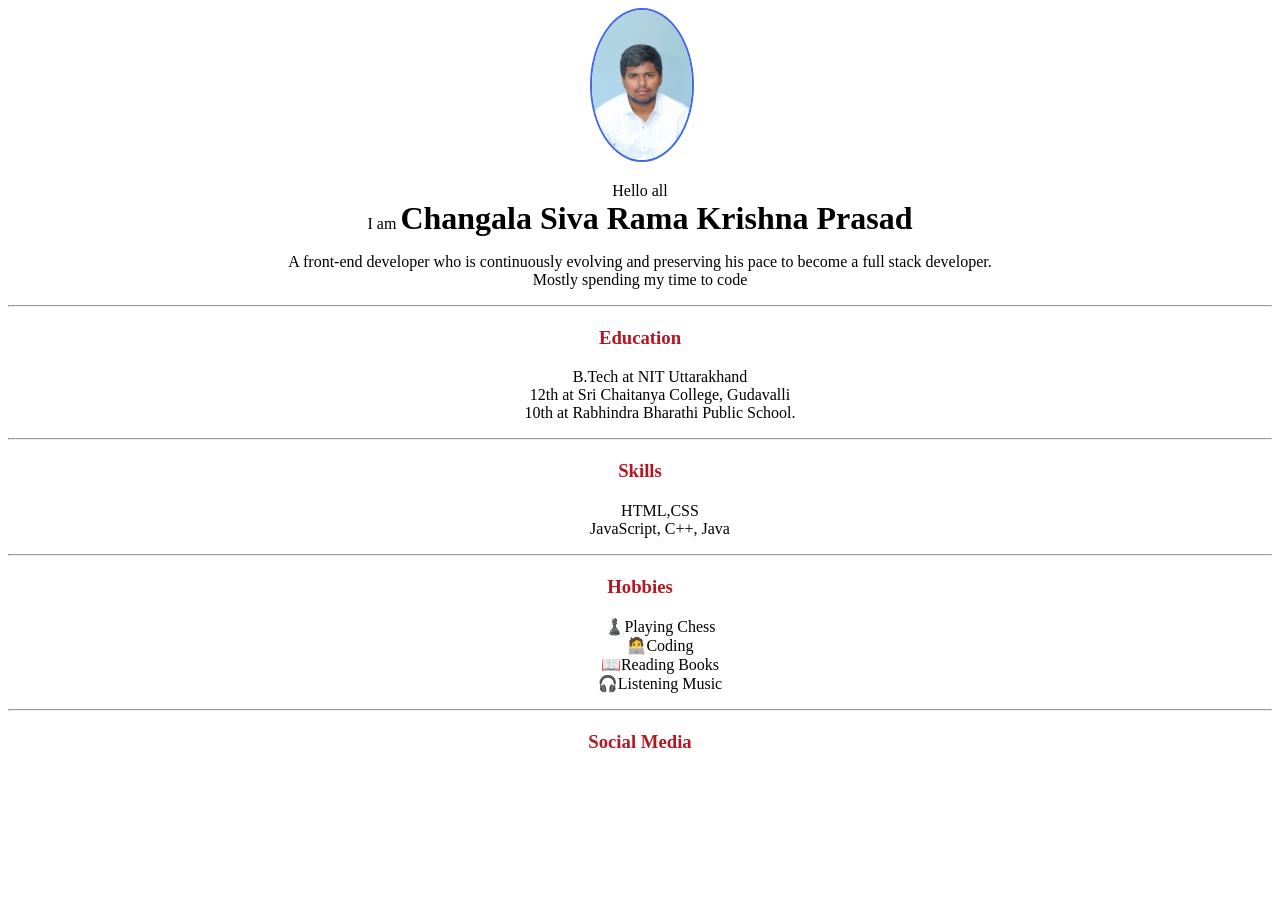
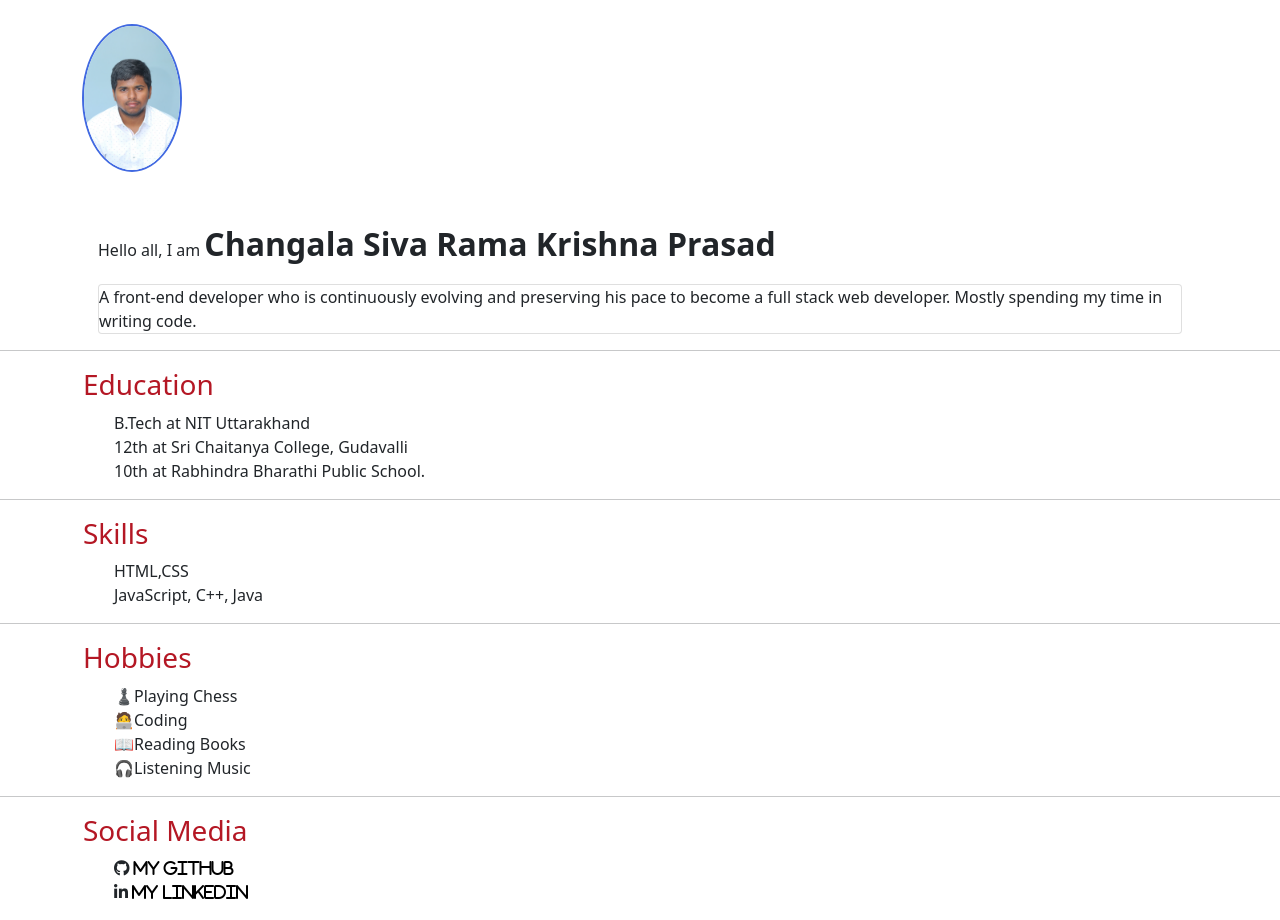
Before and after one commit to SrkPrasadChangala/srkpr, a plain HTML site: page index.html in a window 1280 px wide. Before the commit the page ends 825 px from the top, so only its background shows below. Drawn offline with nearby package versions, Linux system fonts and the light colour scheme.

Commit message:
bootstrap

```diff
--- a/index.html
+++ b/index.html
@@ -2,43 +2,48 @@
 <html lang="en" dir="ltr">
   <head>
     <meta charset="utf-8">
+    <link rel="stylesheet" href="css/styles.css">
+    <link rel="preconnect" href="https://fonts.googleapis.com">
+    <link rel="preconnect" href="https://fonts.gstatic.com" crossorigin>
+    <link href="https://fonts.googleapis.com/css2?family=Dancing+Script:wght@400;600;700&display=swap" rel="stylesheet">
+    <link rel="stylesheet" href="https://cdnjs.cloudflare.com/ajax/libs/font-awesome/4.7.0/css/font-awesome.min.css">
     <title>📖Persona🧑‍💻</title>
-    <link rel="stylesheet" href="css/styles.css">
-    <link rel="stylesheet" href="https://cdnjs.cloudflare.com/ajax/libs/font-awesome/4.7.0/css/font-awesome.min.css">
+    <link href="https://cdn.jsdelivr.net/npm/bootstrap@5.1.3/dist/css/bootstrap.min.css" rel="stylesheet">
+    <script src="https://cdn.jsdelivr.net/npm/bootstrap@5.1.3/dist/js/bootstrap.bundle.min.js"></script>
+    <script src="https://kit.fontawesome.com/48826b6b84.js" crossorigin="anonymous"></script>
   </head>
   <body>
-    <center>
-      <div class="image-crop">
+     <div class="container intro">
+       <div class="image-crop mt-4 img-align">
          <img src="img/4R8A5002.JPG" alt="profile_pic">
        </div>
-      <p>Hello all <br> I am <b>Changala Siva Rama Krishna Prasad</b></p>
-      <p>A front-end developer who is continuously evolving and preserving his pace to become a full stack developer.<br> Mostly spending my time to code</p>
-    </center>
+       <div class="mx-auto mt-5">
+         <p class="mx-3">Hello all, I am <b>Changala Siva Rama Krishna Prasad</b></p>
+         <p class="card mx-3 bg-white">A front-end developer who is continuously evolving and preserving his pace to become a full stack web developer. Mostly spending my time in writing code.</p>
+       </div>
+     </div>
     <hr>
-    <center>
-     <div class="container1">
+
+     <div class="container">
       <h3>Education</h3>
-      <ul>
+      <ul class="mx-0">
         <li>B.Tech at NIT Uttarakhand</li>
         <li>12th at Sri Chaitanya College, Gudavalli</li>
         <li>10th at Rabhindra Bharathi Public School.</li>
       </ul>
      </div>
-    </center>
 
     <hr>
-    <center>
-      <div class="container2">
+      <div class="container">
         <h3>Skills</h3>
       <ul>
         <li>HTML,CSS</li>
         <li>JavaScript, C++, Java</li>
       </ul>
       </div>
-    </center>
     <hr>
-    <center>
-      <div class="container3">
+
+      <div class="container">
         <h3>Hobbies</h3>
       <ul>
         <li>♟️Playing Chess</li>
@@ -47,19 +52,17 @@
         <li>🎧Listening Music</li>
       </ul>
       </div>
-    </center>
+
     <hr>
 
     <footer>
-        <center>
-            <div class="container4">
+      <div class="container">
         <h3>Social Media</h3>
         <ul>
-                    <li><i class="fa fa-github" style='color: white'> &nbsp;https://github.com/Srkprasad9</i></li>
-                    <li><i class='fa fa-linkedin' style='color: white'> &nbsp;https://www.linkedin.com/in/srk-prasad-4b6b2b1b7/</i></li>
+          <li><i class="fa fa-github"><a href="https://github.com/Srkprasad9" style="text-decoration: none;color: black;">&nbsp;My Github</a></i></li>
+          <li><i class='fa fa-linkedin' ><a href="https://www.linkedin.com/in/srk-prasad-4b6b2b1b7/" style="text-decoration: none;color: black;">&nbsp;My LinkedIn</a></i></li>
         </ul>
       </div>
-        </center>
     </footer>
   </body>
 </html>
```
Lines whose indentation alone changed are shown as unchanged.
